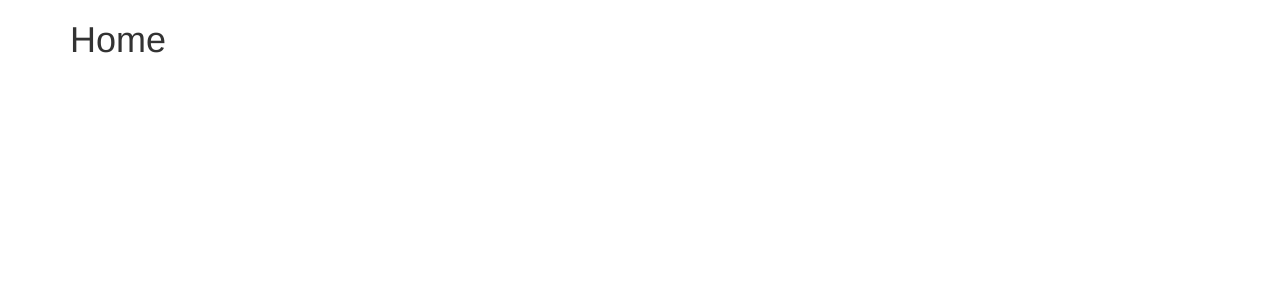
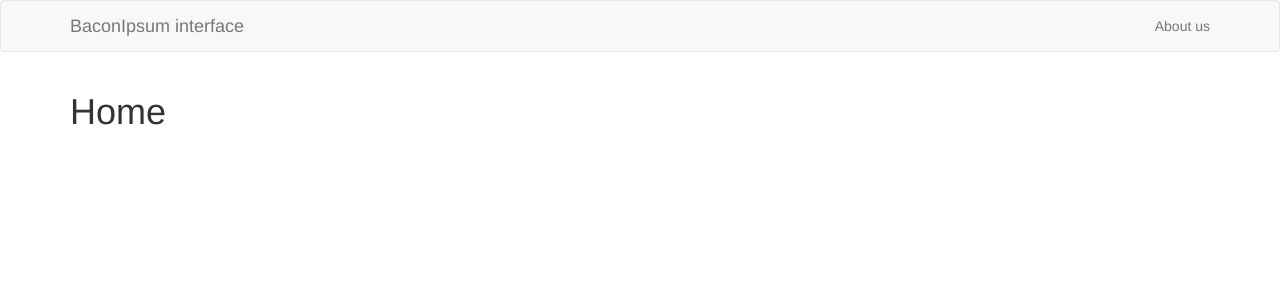
Before and after one commit to plyschik/react-redux-baconipsum-interface, a React (Create React App) app: page / in a window 1280 px wide. Shown: the top 300 px of the page. Built offline with nearby package versions, Linux system fonts and the light colour scheme.

Commit message:
Navigation added.

```diff
--- a/src/components/App.js
+++ b/src/components/App.js
@@ -1,6 +1,7 @@
 import React, { Component } from 'react';
 import { connect } from 'react-redux';
 import { BrowserRouter, Route } from 'react-router-dom';
+import Navigation from './Navigation';
 import Home from './Home';
 import About from './About';
 
@@ -8,9 +9,12 @@ class App extends Component {
     render() {
         return (
             <BrowserRouter>
-                <div className="container">
-                    <Route exact path="/" component={ Home } />
-                    <Route exact path="/about" component={ About } />
+                <div>
+                    <Navigation />
+                    <div className="container">
+                        <Route exact path="/" component={ Home } />
+                        <Route exact path="/about" component={ About } />
+                    </div>
                 </div>
             </BrowserRouter>
         );
--- /dev/null
+++ b/src/components/Navigation.js
@@ -0,0 +1,21 @@
+import React from 'react';
+import { Link } from 'react-router-dom';
+
+const Navigation = () => {
+    return (
+        <nav className="navbar navbar-default">
+            <div className="container">
+                <div className="navbar-header">
+                    <Link exact to="/" className="navbar-brand">BaconIpsum interface</Link>
+                </div>
+                <ul className="nav navbar-nav navbar-right">
+                    <li>
+                        <Link exact to="/about">About us</Link>
+                    </li>
+                </ul>
+            </div>
+        </nav>
+    );
+};
+
+export default Navigation
```
